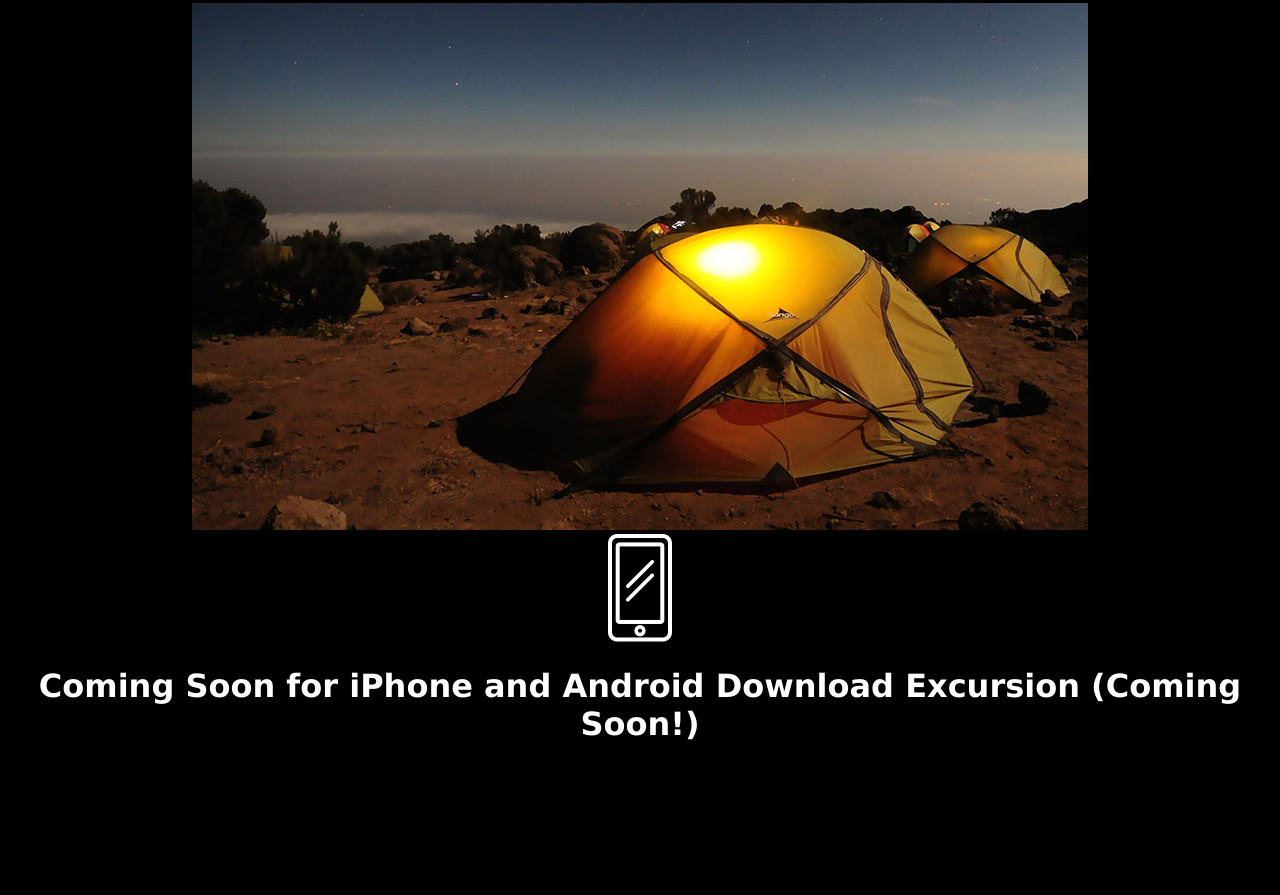
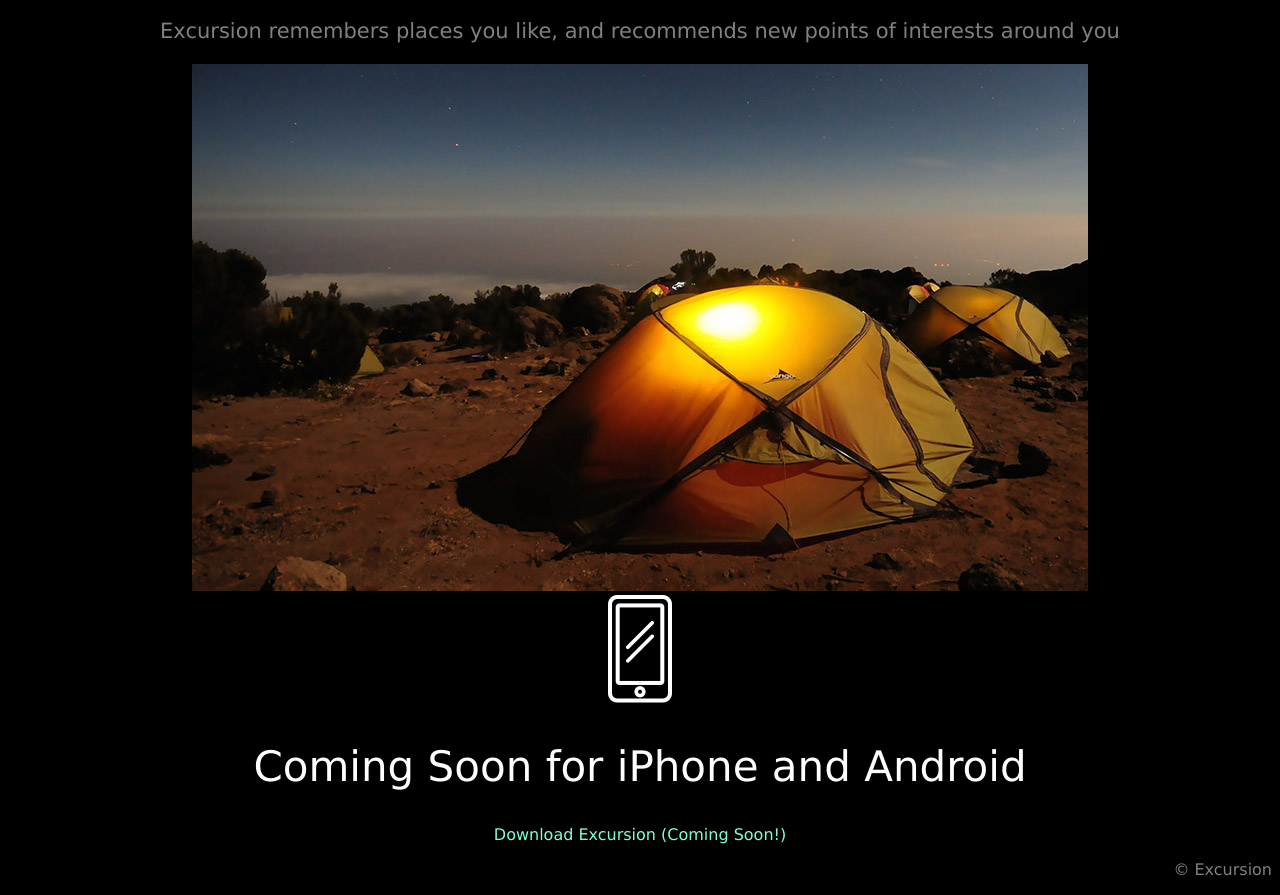
Before and after one commit to ninakeepsmiling/excrusion, a plain HTML site: page index.html in a window 1280 px wide. Shown: the part 398-1293 px from the top of the page. Before the commit the page ends 1163 px from the top, so only its background shows below. Drawn offline with Linux system fonts and the light colour scheme.

Commit message:
CSS finished

```diff
--- a/index.html
+++ b/index.html
@@ -1,15 +1,15 @@
 <!DOCTYPE html>
 <html>
   <head>
-    <title>ExCursion</title>
+    <title>Excursion</title>
     <link href="resources/css/style.css"  type="text/css" rel="stylesheet">
   </head>
   <body>
     <header>
       <h1> Discover hidden places in the world around you</h1>
-      <a>Download Excursion(Coming Soon!)</a>
+      <a>Download Excursion (Coming Soon!)</a>
     </header>
-    <div class="video intro">
+    <div class="videointro">
       <video src="resources/excursion.mp4" type="video/mp4" autoplay loop>
       <p>A video about multiple beautiful places in the nature.</p>
       </video>
@@ -19,10 +19,13 @@
         <p>Excursion remembers places you like, and recommends new points of interests around you</p>
         <img src="resources/camp.jpg">
     </div>
+    <div class="comingsoon">
+      <img src="resources/phone.png">
+      <h2>Coming Soon for iPhone and Android</h2>
+      <a>Download Excursion (Coming Soon!)</a>
+    </div>
     <footer>
-        <img src="resources/phone.png">
-        <h1>Coming Soon for iPhone and Android
-        <a>Download Excursion (Coming Soon!)</a>
+      <p>&copy; Excursion</p>
     </footer>
 </body>
 </html>
--- a/resources/css/style.css
+++ b/resources/css/style.css
@@ -4,7 +4,6 @@ body{
   text-align: center;
   font-family: Verdana;
 }
-
 header h1 {
   font-weight: normal;
   font-size: 50px;
@@ -13,3 +12,20 @@ header a {
   color: aquamarine;
   font-size: 16px;
 }
+.comingsoon a {
+  color: aquamarine;
+  font-size: 16px;
+}
+.description h2,
+.comingsoon h2 {
+  font-weight: 300;
+  font-size: 42px;
+}
+.description p {
+  font-size: 21px;
+  color: gray;
+}
+footer p {
+  text-align: right;
+  color: gray;
+}
```
